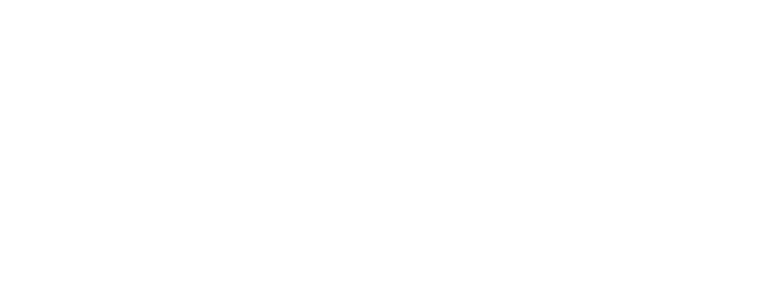
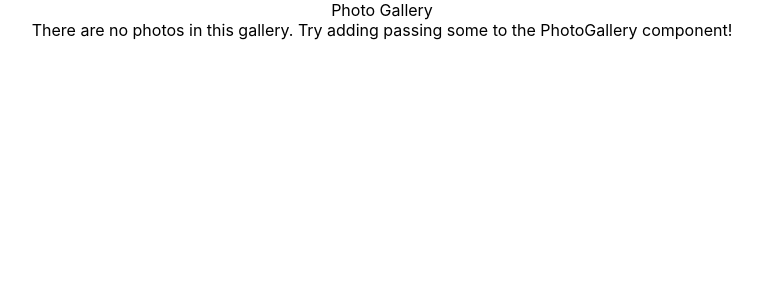
Before and after one commit to ConorWuertz/photoGalleryComponent, a React (Create React App) app: page / in a window 1280 px wide. Shown: the top 300 px of the page, without its empty margins (258-1020 px from the left). Built offline with nearby package versions, Linux system fonts and the light colour scheme.

Commit message:
- handle null image list or empty list state

```diff
--- a/src/App.js
+++ b/src/App.js
@@ -8,16 +8,16 @@
     super(props);
     // manually create some mock data for purpose of this exercise
     // consists of a list of image urls and captions
-    this.images = [
-      {
-        url: "https://www.vanguardia.com/binrepository/716x477/0c0/0d0/none/12204/HXHF/web_colp_067627_f_big_ce_VL309205_MG19806587.jpg",
-        caption: "The awe inspiring Nevado del Ruiz volcano of the Colombian Andes."
-      },
-      {
-        url: "https://www.eluniversal.com.mx/sites/default/files/2018/09/17/canon_sumidero_chiapas_r.jpg",
-        caption: "Cañon del Sumidero, the Grand Canyon of Mexico, located in the southern state of Chiapas."
-      }
-    ];
+    // this.images = [
+    //   {
+    //     url: "https://www.vanguardia.com/binrepository/716x477/0c0/0d0/none/12204/HXHF/web_colp_067627_f_big_ce_VL309205_MG19806587.jpg",
+    //     caption: "The awe inspiring Nevado del Ruiz volcano of the Colombian Andes."
+    //   },
+    //   {
+    //     url: "https://www.eluniversal.com.mx/sites/default/files/2018/09/17/canon_sumidero_chiapas_r.jpg",
+    //     caption: "Cañon del Sumidero, the Grand Canyon of Mexico, located in the southern state of Chiapas."
+    //   }
+    // ];
   }
   render () {
     return (
--- /dev/null
+++ b/src/PhotoGallery.css
@@ -0,0 +1,11 @@
+.photoGallery {
+    display: flex;
+    flex-direction: column;
+    justify-content: center;
+    align-items: center;
+}
+
+.mainHeader {
+    font-size: larger;
+    margin: 20 0 20 0;
+}
--- a/src/PhotoGallery.js
+++ b/src/PhotoGallery.js
@@ -1,13 +1,26 @@
 import React from 'react';
+import './App.css';
 
 
 class PhotoGallery extends React.Component {
+
+    renderEmpty() {
+        return (
+            <div className={"emptyGalleryContent"}>
+                There are no photos in this gallery. Try adding passing some to the PhotoGallery component!
+            </div>
+        )
+    }
     render () {
         // sanity check, receiving images via props
         console.log(this.props.images);
+
         return (
             <div className={"photoGallery"}>
-                <div className={"mainHeader"}/>
+                <span className={"mainHeader"}> Photo Gallery </span>
+                {   // when the images props is null or of length 0, render an empty state
+                    (!this.props.images || !this.props.images.length) && this.renderEmpty()
+                }
             </div>
         )
     }
```
